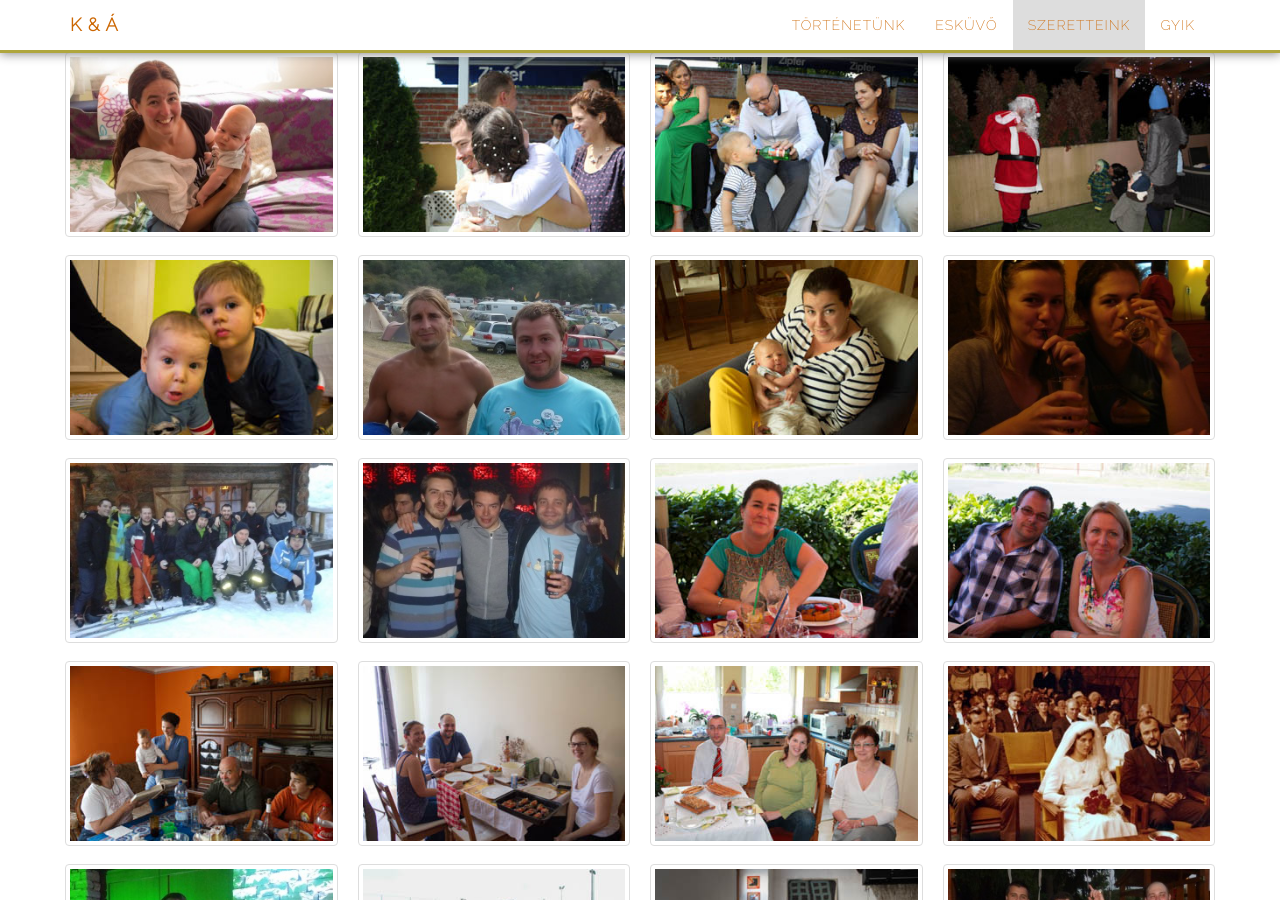
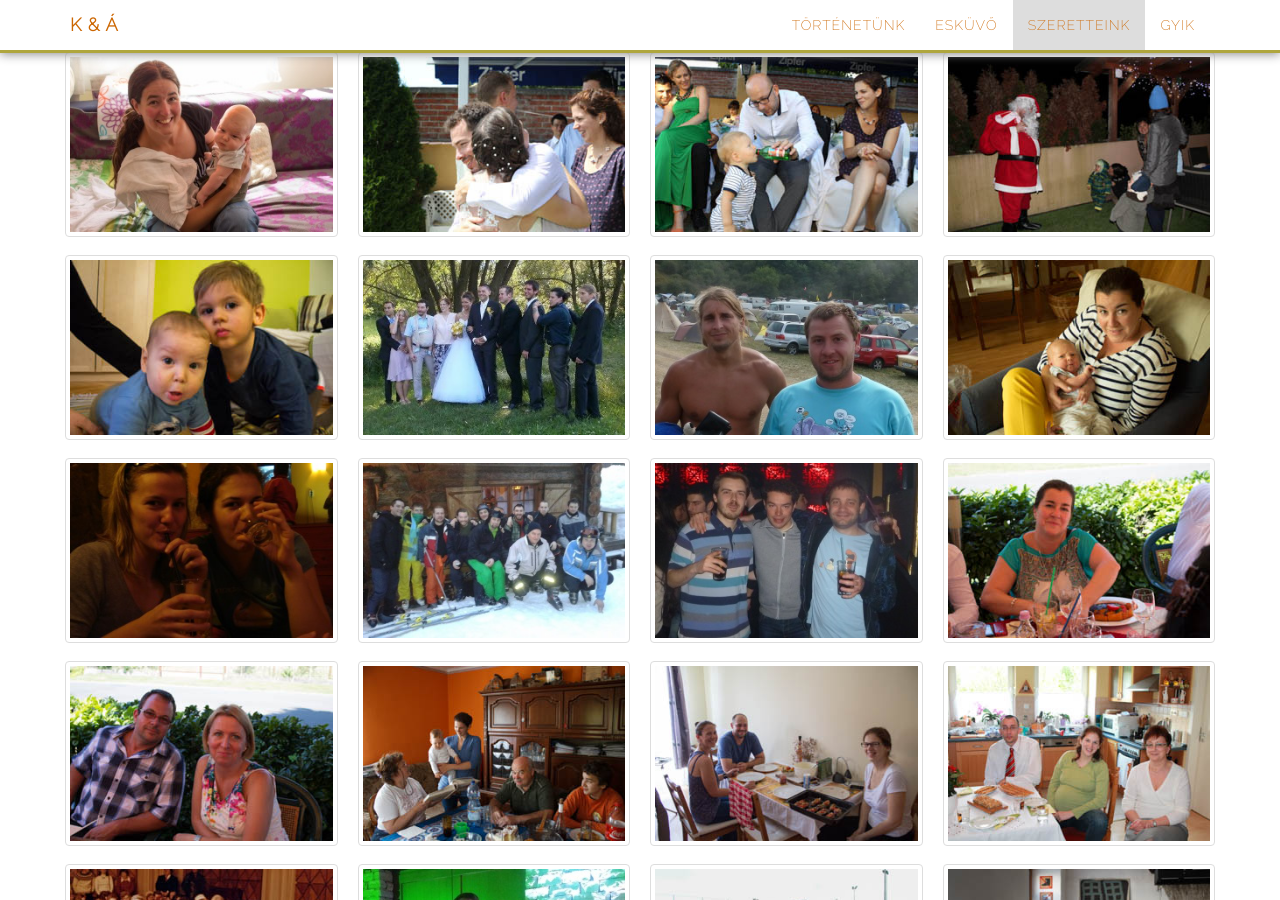
Before and after one commit to klaudiaesakos/klaudiaesakos.github.io, a Jekyll site: the page built from people.html, in a window 1280 px wide and 900 px high, scrolled down 2521 px. Built offline with Jekyll 4.4.1, drawn with Linux system fonts in a browser that asks for light colours.

Commit message:
more images fix

```diff
--- a/_config.yml
+++ b/_config.yml
@@ -93,6 +93,7 @@ mieink:
    - kep: je4.jpg
    - kep: Lanyo.jpg
    - kep: Matyi.jpg
+   - kep: 10463875_806102329409822_2483616080348207074_n.jpg
    - kep: P1010189.JPG
    - kep: Mimi.jpg
    - kep: Nyesztivel2.jpg
```
Also changed, not shown: img/people/mieink/exported/10463875_806102329409822_2483616080348207074_n.jpg (added).
